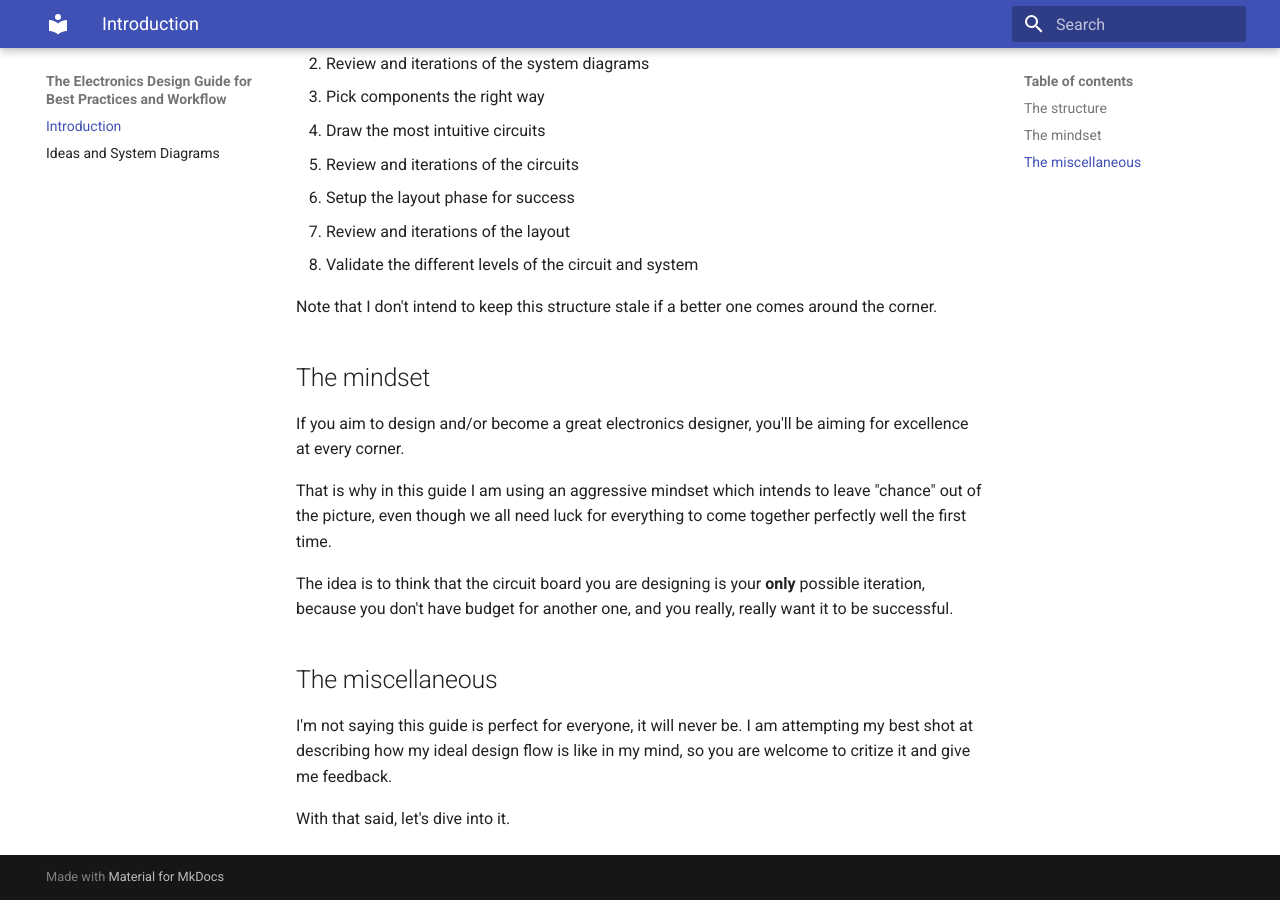
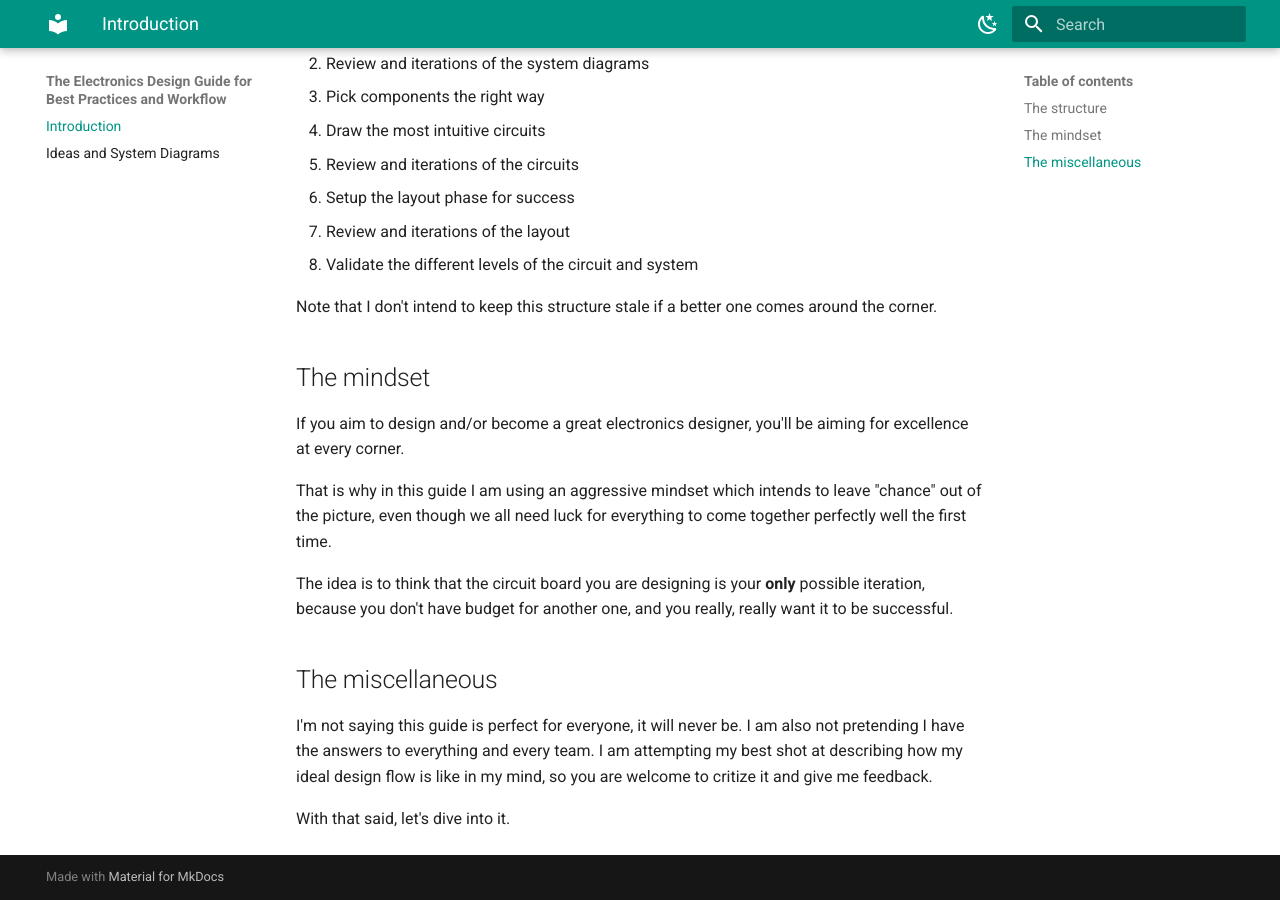
Before and after one commit to eeintech/guide, an MkDocs documentation site: the page built from docs/index.md, in a window 1280 px wide and 900 px high, scrolled down 842 px. Built offline with MkDocs 1.6.1 and Material for MkDocs 9.7.7, drawn with Linux system fonts in a browser that asks for light colours.

Commit message:
Add theme

```diff
--- a/docs/index.md
+++ b/docs/index.md
@@ -42,6 +42,6 @@ The idea is to think that the circuit board you are designing is your **only** p
 
 ## The miscellaneous
 
-I'm not saying this guide is perfect for everyone, it will never be. I am attempting my best shot at describing how my ideal design flow is like in my mind, so you are welcome to critize it and give me feedback.
+I'm not saying this guide is perfect for everyone, it will never be. I am also not pretending I have the answers to everything and every team. I am attempting my best shot at describing how my ideal design flow is like in my mind, so you are welcome to critize it and give me feedback.
 
 With that said, let's dive into it.
--- a/mkdocs.yml
+++ b/mkdocs.yml
@@ -2,6 +2,24 @@ site_name: The Electronics Design Guide for Best Practices and Workflow
 
 theme:
   name: material
+  palette:
+    # Palette toggle for light mode
+    - media: "(prefers-color-scheme: light)"
+      scheme: default
+      primary: teal
+      accent: teal
+      toggle:
+        icon: material/weather-night
+        name: Switch to dark mode
+
+    # Palette toggle for dark mode
+    - media: "(prefers-color-scheme: dark)"
+      scheme: slate
+      primary: teal
+      accent: teal
+      toggle:
+        icon: material/weather-sunny
+        name: Switch to light mode
   features:
     - navigation.indexes
 
```
